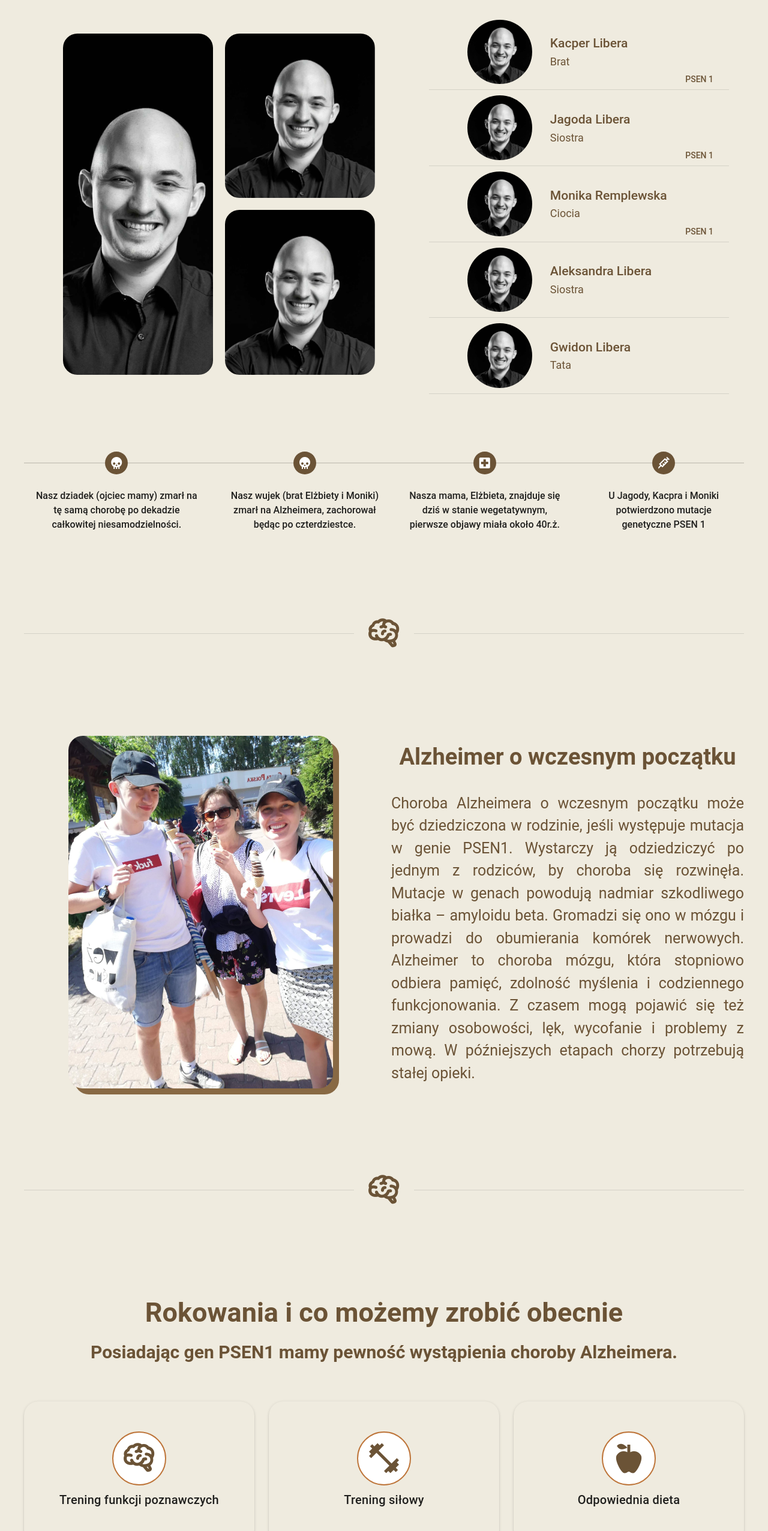
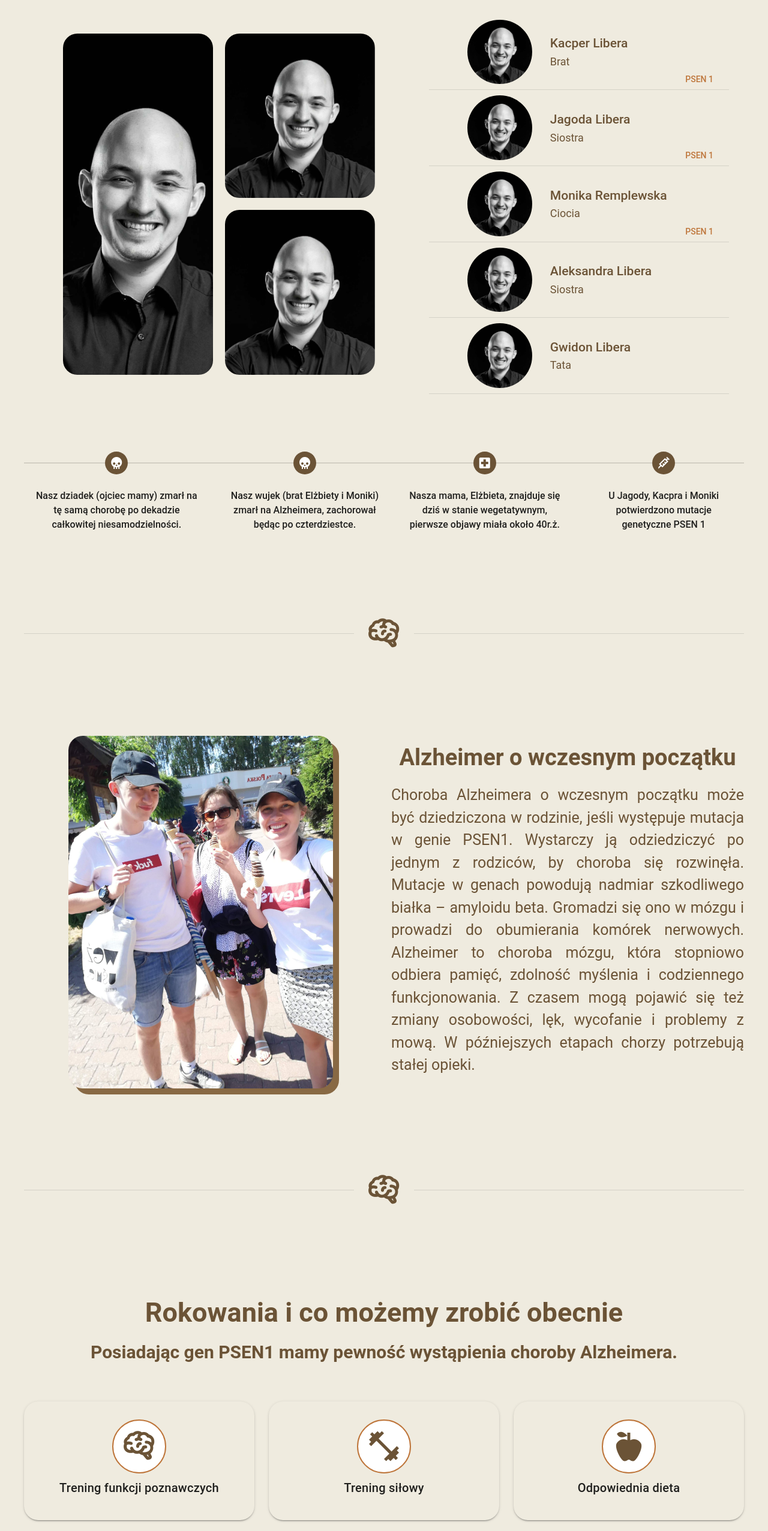
Before and after one commit to PatrykJarzynka/Memory, a Vue app: page / in a window 1280 px wide. Shown: the part 1100-3653 px from the top of the page at 60% size. Built offline with nearby package versions, Linux system fonts and the light colour scheme; a small style sheet from the web is missing; a web font is replaced by a local one.

Commit message:
Implemented possibilites section for all screen resolutions

```diff
--- a/src/components/FamilyMemberItem.vue
+++ b/src/components/FamilyMemberItem.vue
@@ -13,7 +13,7 @@
   <v-list-item>
     <v-row
       no-gutters
-      class="family-members-list-row justify-center"
+      class="family-members-list-row"
     >
       <v-col
         cols="4"
@@ -53,6 +53,11 @@
   padding-block: 5px;
   column-gap: 30px;
   position: relative;
+  justify-content: start;
+
+  @media only screen and (width >= 600px) {
+    justify-content: center;
+  }
 }
 
 .image-column {
@@ -105,7 +110,7 @@
   bottom: 5px;
   font-weight: 500;
   font-size: 15px;
-  color: rgb(var(--v-theme-primary));
+  color: rgb(var(--v-theme-highlight));
 
   @media only screen and (width >= 600px) {
     font-size: 18px;
--- a/src/components/IllustratedContent.vue
+++ b/src/components/IllustratedContent.vue
@@ -54,6 +54,15 @@
   flex-direction: column;
   row-gap: 30px;
   justify-content: center;
+  padding-top: 30px;
+
+  @media only screen and (width >= 960px){
+    row-gap: 15px;
+  }
+
+  @media only screen and (width >= 1280px){
+    padding-top: initial;
+  }
 }
 
 .image {
--- a/src/pages/index.vue
+++ b/src/pages/index.vue
@@ -44,16 +44,17 @@
         <v-col
           v-for="possibility in possibilities"
           :key="possibility.text"
-          cols="4"
+          cols="12"
+          sm="4"
         >
           <v-card
             elevation="2"
             class="possibility-card"
           >
-            <v-avatar class="possibilities-icon" size="90">
+            <v-avatar class="possibilities-icon-container">
               <v-icon
-                size="60"
                 :icon="possibility.icon"
+                class="possibilities-icon"
               />
             </v-avatar>
 
@@ -198,12 +199,17 @@
   background-color: transparent;
   padding-block: 50px;
   border-radius: 24px;
+  height: 100%;
+
+  @media only screen and (width >= 600px) {
+    padding-block: 30px;
+  }
 }
 
 .possibility-card:hover {
   background-color: rgb(var(--v-theme-primary));
 
-  .possibilities-icon {
+  .possibilities-icon-container {
     color: white;
   }
 
@@ -212,10 +218,50 @@
   }
 }
 
-.possibilities-icon {
+.possibility-text {
+  white-space: wrap;
+  text-align: center;
+  display: flex;
+  flex: 1;
+  align-items: center;
+
+  @media only screen and (width >= 600px) {
+    font-size: 15px;
+  }
+
+  @media only screen and (width >= 1280px) {
+    font-size: 20px;
+  }
+}
+
+.possibilities-icon-container {
   border: 2px solid rgb(var(--v-theme-highlight));
   border-radius: 50%;
   color: rgb(var(--v-theme-primary));
+  width: 90px;
+  height: 90px;
+
+  @media only screen and (width >= 600px) {
+    width: 60px;
+    height: 60px;
+  }
+
+  @media only screen and (width >= 1280px) {
+    width: 90px;
+    height: 90px;
+  }
+}
+
+.possibilities-icon {
+  font-size: 60px;
+
+  @media only screen and (width >= 600px) {
+    font-size: 45px;
+  }
+
+  @media only screen and (width >= 1280px) {
+    font-size: 60px;
+  }
 }
 
 </style>
```
